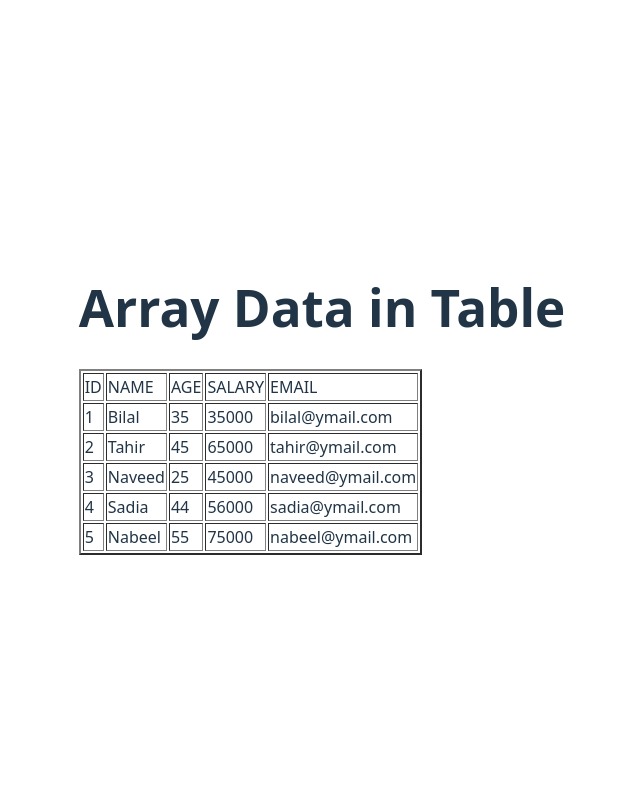
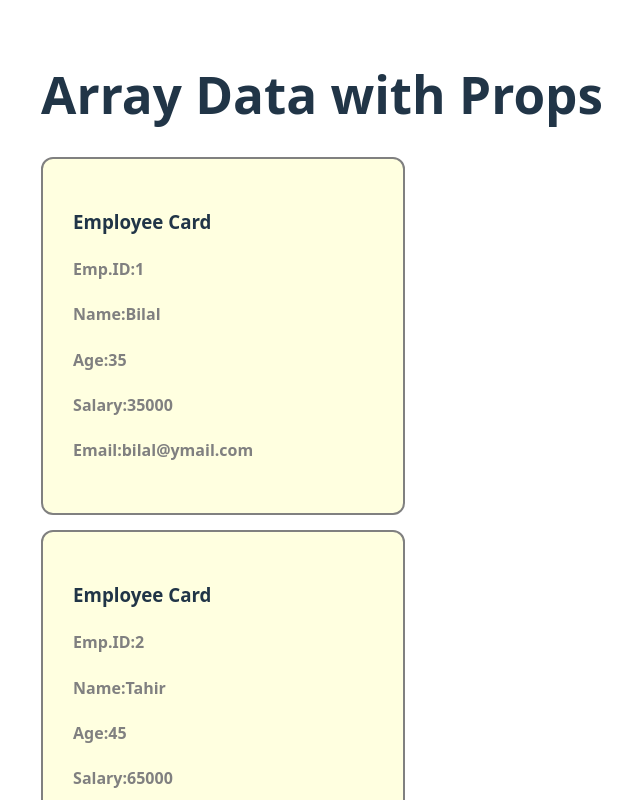
Before and after one commit to Uzmakh/ShahidNaeemReact, a React app in the folder react/: page / in a window 1280 px wide. Shown: the top 800 px of the page, without its empty margins (318-958 px from the left). Built offline with nearby package versions, Linux system fonts and the light colour scheme; the HTML template or start-up script is replaced by a standard one.

Commit message:
passing arrayData through props

```diff
--- a/react/src/App.jsx
+++ b/react/src/App.jsx
@@ -18,7 +18,7 @@ import ControlledComp from './13-ControlledComp';
 import SpreadOperator from './14-SpreadOperator';
 import CheckBoxData from './15-CheckBoxData';
 import RadioAndDropDown from './16-RadioAndDropDown';
-import TableAndArray from './17-TableAndArray';
+import TableAndArray from './empInfo/17-TableAndArray';
 
 
 function App() {
--- a/react/src/17-TableAndArray.jsx
+++ b/react/src/empInfo/17-TableAndArray.jsx
@@ -1,3 +1,5 @@
+import EmpCards from "./EmpCards";
+
 function TableAndArray() {
   const empInfo = [
     {
@@ -38,29 +40,12 @@ function TableAndArray() {
   ];
   return (
     <>
-      <h1>Array Data in Table</h1>
-      <table border="2">
-        <thead>
-          <tr>
-            <td>ID</td>
-            <td>NAME</td>
-            <td>AGE</td>
-            <td>SALARY</td>
-            <td>EMAIL</td>
-          </tr>
-        </thead>
-        <tbody>
-          {empInfo.map((user) => (
-            <tr key={user.id}>
-              <td>{user.id}</td>
-              <td>{user.name}</td>
-              <td>{user.age}</td>
-              <td>{user.salary}</td>
-              <td>{user.email}</td>
-            </tr>
-          ))}
-        </tbody>
-      </table>
+      <h1>Array Data with Props</h1>
+      {empInfo.map((employee) => (
+        <div key={employee.id}>
+          <EmpCards data={employee} />
+        </div>
+     ))}
     </>
   );
 }
--- /dev/null
+++ b/react/src/empInfo/EmpCards.jsx
@@ -0,0 +1,31 @@
+function EmpCards({ data }) {
+  let cardStyles = {
+    backgroundColor: "lightyellow",
+    width: "300px",
+    paddingTop: "25px",
+    padding: "30px",
+    marginBottom: "15px",
+    textAlign: "left",
+      border: '2px solid grey',
+   borderRadius:'12px'
+  };
+  let detailStyles = {
+    color: "grey",
+  };
+
+  return (
+    <>
+      <div style={cardStyles}>
+        <h3>Employee Card</h3>
+        <div style={detailStyles}>
+          <h4>Emp.ID:{data.id}</h4>
+          <h4>Name:{data.name}</h4>
+          <h4>Age:{data.age}</h4>
+          <h4>Salary:{data.salary}</h4>
+          <h4>Email:{data.email}</h4>
+        </div>
+      </div>
+    </>
+  );
+}
+export default EmpCards;
```
